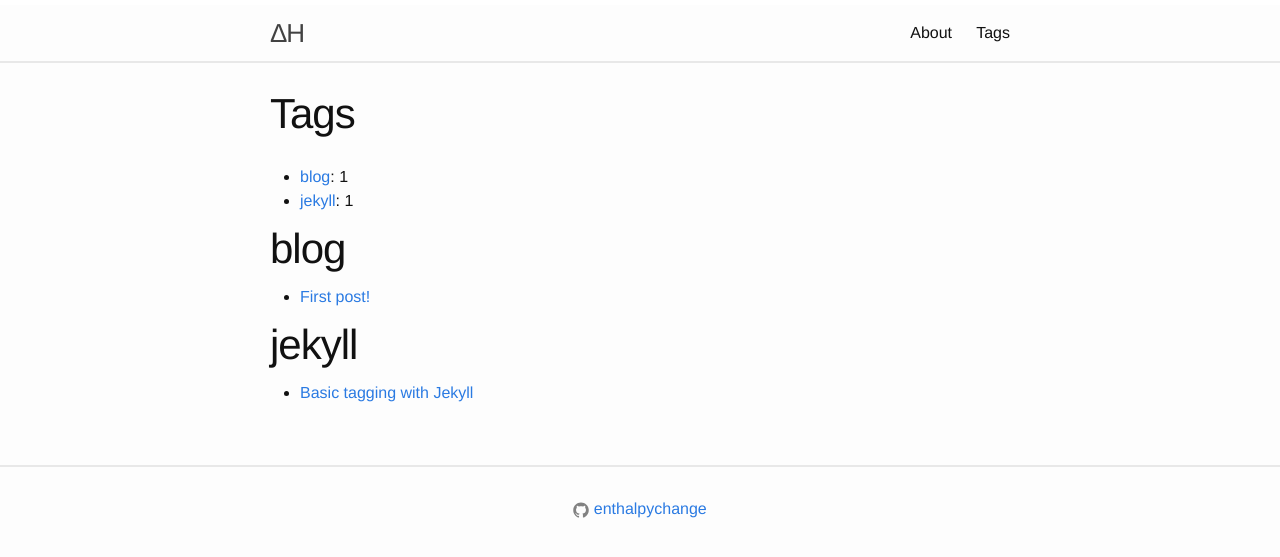
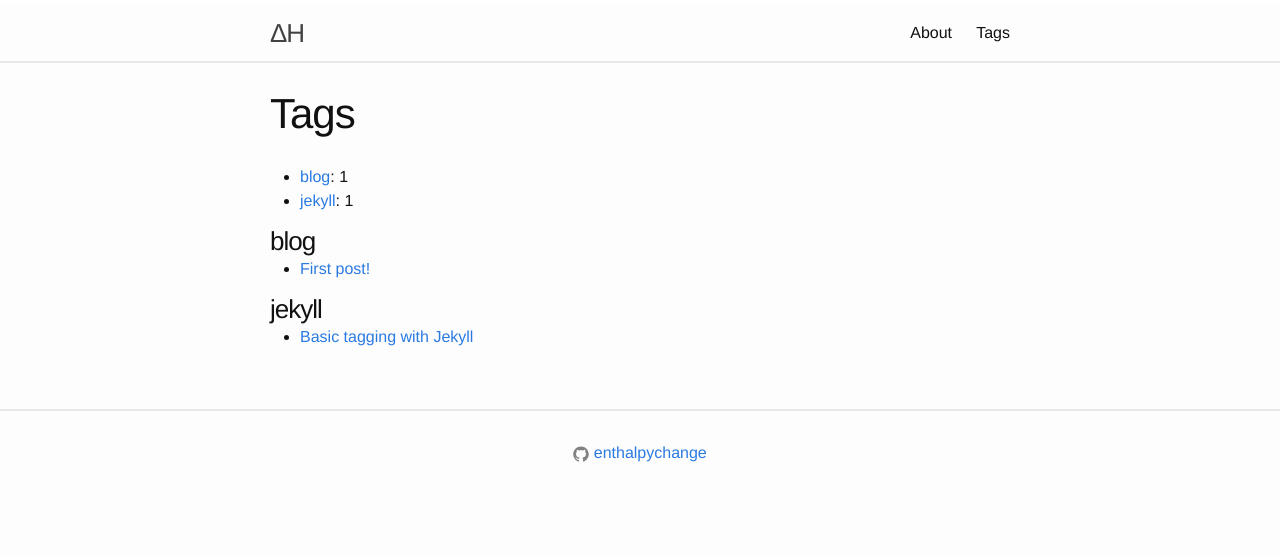
Before and after one commit to enthalpychange/enthalpychange.github.io, a Jekyll site: the page built from tags.md, in a window 1280 px wide. Shown: the top 557 px of the page. Built offline with Jekyll 4.4.1, drawn with Linux system fonts in a browser that asks for light colours.

Commit message:
make tag headings smaller

```diff
--- a/_config.yml
+++ b/_config.yml
@@ -18,3 +18,6 @@ paginate: 5
 
 # Build settings
 markdown: kramdown
+
+gems:
+- jekyll-paginate
--- a/tags.md
+++ b/tags.md
@@ -21,7 +21,7 @@ https://jekyllrb.com/docs/variables/
 {% endfor %}
 </ul>
 {% for tag in sorted_tags %}
-<div id="{{ tag[0] }}"><h1 class="post-title">{{ tag[0] }}</h1></div>
+<div id="{{ tag[0] }}"><span class="post-heading1">{{ tag[0] }}</span></div>
 <ul>
 {% for page in tag[1] %}
 <li><a href="{{ page.url }}">{{ page.title }}</a></li>
```
